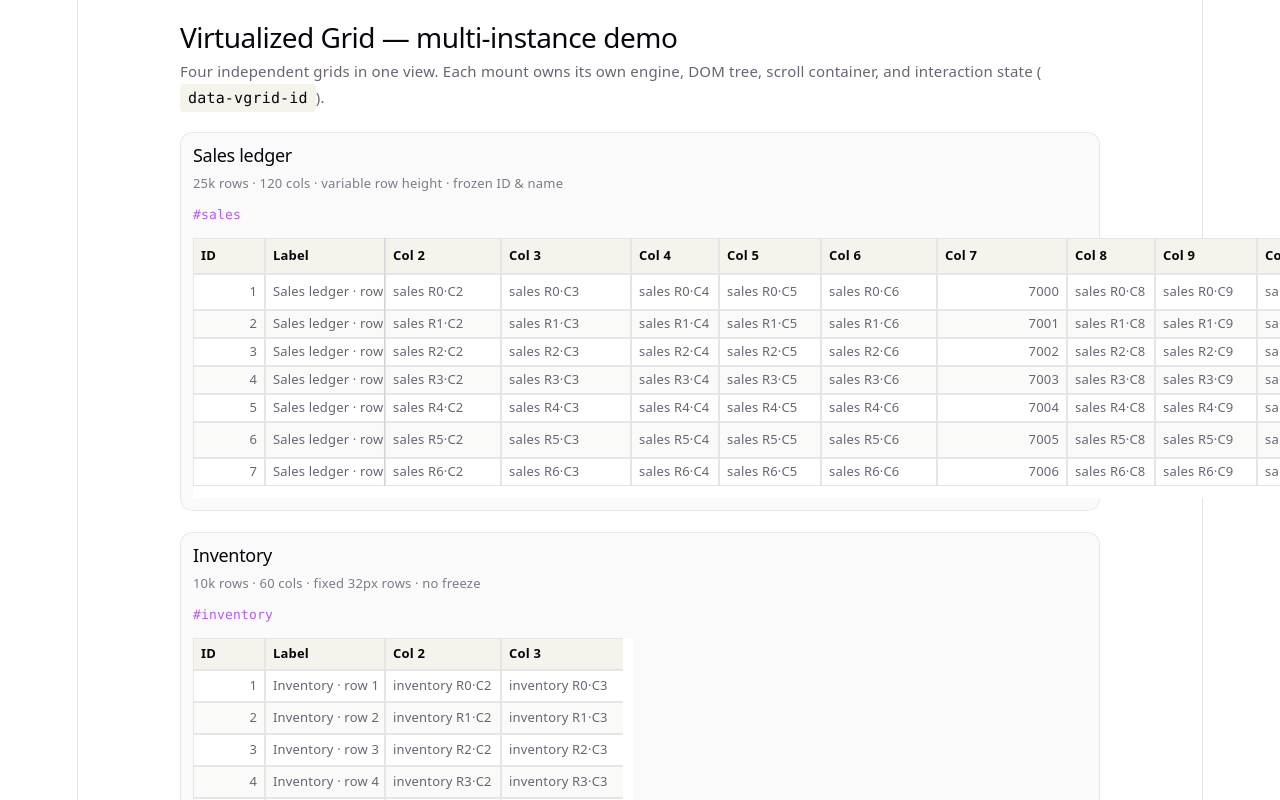
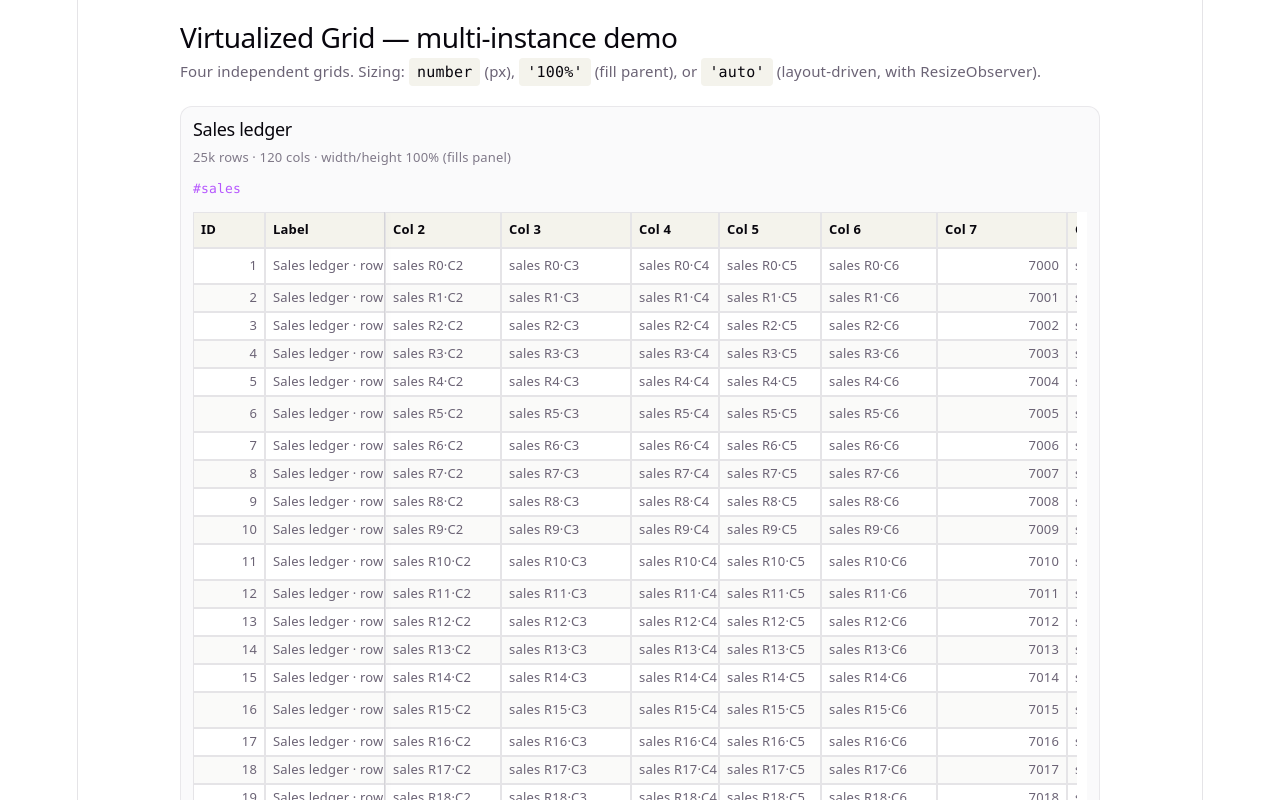
Before and after one commit to rohitranjan123/Table, a React (Vite) app in the folder virtual-grid-engine/: page / in a window 1280 px wide. Shown: the top 800 px of the page. Built offline with nearby package versions, Linux system fonts and the light colour scheme.

Commit message:
fix: allow width and height to adapt parent and 100 percent

```diff
--- a/virtual-grid-engine/src/App.css
+++ b/virtual-grid-engine/src/App.css
@@ -38,6 +38,23 @@
   border: 1px solid color-mix(in srgb, currentColor 12%, transparent);
   background: color-mix(in srgb, currentColor 3%, transparent);
   contain: layout style;
+}
+
+/** Panels that use height: 100% or auto need a bounded flex region for the grid. */
+.grid-demo__panel--fluid-height {
+  min-height: 280px;
+}
+
+.grid-demo__panel-body {
+  flex: 1;
+  min-height: 200px;
+  width: 100%;
+  display: flex;
+  flex-direction: column;
+}
+
+.grid-demo__panel-body .vgrid-host {
+  flex: 1;
 }
 
 .grid-demo__panel-header h2 {
--- a/virtual-grid-engine/src/App.tsx
+++ b/virtual-grid-engine/src/App.tsx
@@ -5,6 +5,7 @@ import {
   type FrozenColumns,
   type GridCell,
   type GridColumn,
+  type GridSize,
   type RowHeightSpec,
 } from './index'
 import './App.css'
@@ -18,34 +19,62 @@ export type DemoTableConfig = {
   headerHeight: number
   rowHeight: RowHeightSpec
   frozenColumns?: FrozenColumns
-  width: number
-  height: number
+  /** `number` = px · `'100%'` = fill panel · `'auto'` = from layout */
+  width: GridSize
+  height: GridSize
 }
 
 const DEMO_TABLES: DemoTableConfig[] = [
   {
     id: 'sales',
     title: 'Sales ledger',
-    description: '25k rows · 120 cols · variable row height · frozen ID & name',
-    rowCount: 250_000,
-    columnCount: 1020,
+    description:
+      '25k rows · 120 cols · width/height 100% (fills panel)',
+    rowCount: 25_000,
+    columnCount: 120,
     headerHeight: 36,
     rowHeight: (index) => (index % 5 === 0 ? 36 : 28),
     frozenColumns: { left: ['sales-col-0', 'sales-col-1'] },
-    width: 1600,
-    height: 260,
+    width: '100%',
+    height: 600,
   },
   {
     id: 'inventory',
     title: 'Inventory',
-    description: '10k rows · 60 cols · fixed 32px rows · no freeze',
-    rowCount: 100_000,
-    columnCount: 460,
+    description: '10k rows · 60 cols · full width · fixed 260px height',
+    rowCount: 10_000,
+    columnCount: 600,
     headerHeight: 32,
     rowHeight: 32,
-    width: 440,
+    width: '100%',
     height: 260,
   },
+  // {
+  //   id: 'orders',
+  //   title: 'Orders',
+  //   description: '8k rows · 40 cols · fixed 420×220px',
+  //   rowCount: 8_000,
+  //   columnCount: 40,
+  //   headerHeight: 32,
+  //   rowHeight: (index) => (index % 3 === 0 ? 34 : 28),
+  //   frozenColumns: {
+  //     right: ['orders-col-38', 'orders-col-39'],
+  //   },
+  //   width: 420,
+  //   height: 220,
+  // },
+  // {
+  //   id: 'analytics',
+  //   title: 'Analytics',
+  //   description: '15k rows · 90 cols · width 100% · height auto (min 200px)',
+  //   rowCount: 15_000,
+  //   columnCount: 90,
+  //   headerHeight: 36,
+  //   rowHeight: 28,
+  //   frozenColumns: { left: ['analytics-col-0'] },
+  //   width: '100%',
+  //   height: 'auto',
+  // },
 ]
 
 function buildColumns(tableId: string, count: number): GridColumn[] {
@@ -106,9 +135,12 @@ function DemoTablePanel({ config }: { config: DemoTableConfig }) {
     return parts.join(' · ')
   }, [config.id, hover, selected])
 
+  const usesFluidHeight =
+    config.height === '100%' || config.height === 'auto'
+
   return (
     <article
-      className="grid-demo__panel"
+      className={`grid-demo__panel${usesFluidHeight ? ' grid-demo__panel--fluid-height' : ''}`}
       aria-labelledby={`panel-title-${config.id}`}
     >
       <header className="grid-demo__panel-header">
@@ -116,6 +148,7 @@ function DemoTablePanel({ config }: { config: DemoTableConfig }) {
         <p>{config.description}</p>
         <p className="grid-demo__panel-status">{status}</p>
       </header>
+      <div className="grid-demo__panel-body">
         <VirtualizedGrid
           gridId={config.id}
           className={`vgrid--${config.id}`}
@@ -132,6 +165,7 @@ function DemoTablePanel({ config }: { config: DemoTableConfig }) {
           onCellHover={setHover}
           onCellSelect={setSelected}
         />
+      </div>
     </article>
   )
 }
@@ -142,9 +176,9 @@ function App() {
       <header className="grid-demo__header">
         <h1>Virtualized Grid — multi-instance demo</h1>
         <p>
-          Four independent grids in one view. Each mount owns its own engine,
-          DOM tree, scroll container, and interaction state (
-          <code>data-vgrid-id</code>).
+          Four independent grids. Sizing: <code>number</code> (px),{' '}
+          <code>&apos;100%&apos;</code> (fill parent), or{' '}
+          <code>&apos;auto&apos;</code> (layout-driven, with ResizeObserver).
         </p>
       </header>
 
--- a/virtual-grid-engine/src/grid/VirtualizedGrid.tsx
+++ b/virtual-grid-engine/src/grid/VirtualizedGrid.tsx
@@ -3,10 +3,23 @@
  * Each mount owns an isolated engine instance (DOM, listeners, timers).
  */
 
-import { useEffect, useId, useLayoutEffect, useRef } from 'react'
+import { useEffect, useId, useLayoutEffect, useRef, type CSSProperties } from 'react'
+import { toCssSize } from './grid-size'
 import './grid.css'
 import { createGrid, type GridEngine } from './engine'
-import type { VirtualizedGridProps } from './types'
+import type { GridSize, VirtualizedGridProps } from './types'
+
+function hostSizeStyle(
+  width: GridSize | undefined,
+  height: GridSize | undefined,
+): CSSProperties {
+  return {
+    width: toCssSize(width),
+    height: toCssSize(height),
+    minWidth: 0,
+    minHeight: 0,
+  }
+}
 
 export function VirtualizedGrid({
   gridId: gridIdProp,
@@ -115,7 +128,7 @@ export function VirtualizedGrid({
       ref={hostRef}
       className="vgrid-host"
       data-vgrid-host={gridId}
-      style={{ width: width ?? '100%', height: height ?? '100%' }}
+      style={hostSizeStyle(width, height)}
     />
   )
 }
--- a/virtual-grid-engine/src/grid/engine/GridEngine.ts
+++ b/virtual-grid-engine/src/grid/engine/GridEngine.ts
@@ -5,6 +5,7 @@ import {
   type ResolvedFreeze,
   type RowMetrics,
 } from '../plugins'
+import { usesFluidSizing } from '../grid-size'
 import type { CellCoordinate } from '../types'
 import { CellPool } from './CellPool'
 import { createGridDomShell } from './dom-shell'
@@ -32,6 +33,7 @@ class GridEngineImpl implements GridEngine {
   private options: GridEngineOptions
   private destroyed = false
 
+  private readonly container: HTMLElement
   private readonly shell: ReturnType<typeof createGridDomShell>
   private readonly renderer: GridRenderer
   private readonly paintController: PaintController
@@ -54,6 +56,7 @@ class GridEngineImpl implements GridEngine {
 
   constructor(container: HTMLElement, options: GridEngineOptions) {
     this.options = options
+    this.container = container
     this.shell = createGridDomShell(
       container,
       options.gridId,
@@ -106,14 +109,7 @@ class GridEngineImpl implements GridEngine {
     this.syncLayout()
     this.bindInput()
 
-    if (options.width === undefined || options.height === undefined) {
-      this.resizeObserver = new ResizeObserver(() => {
-        if (this.destroyed) return
-        this.syncLayout()
-        this.paintController.schedulePaint(true)
-      })
-      this.resizeObserver.observe(this.shell.root)
-    }
+    this.syncResizeObserver()
 
     this.paintController.schedulePaint(true)
   }
@@ -154,6 +150,9 @@ class GridEngineImpl implements GridEngine {
     if (needsPoolReset) {
       this.renderer.clearPools()
       this.paintController.resetBounds()
+    }
+    if (partial.width !== undefined || partial.height !== undefined) {
+      this.syncResizeObserver()
     }
     this.applyChrome()
     if (layoutAnimation) this.triggerLayoutAnimation(layoutAnimation)
@@ -239,6 +238,25 @@ class GridEngineImpl implements GridEngine {
     })
   }
 
+  private syncResizeObserver(): void {
+    const needsObserver = usesFluidSizing(
+      this.options.width,
+      this.options.height,
+    )
+
+    if (needsObserver && !this.resizeObserver) {
+      this.resizeObserver = new ResizeObserver(() => {
+        if (this.destroyed) return
+        this.syncLayout()
+        this.paintController.schedulePaint(true)
+      })
+      this.resizeObserver.observe(this.container)
+    } else if (!needsObserver && this.resizeObserver) {
+      this.resizeObserver.disconnect()
+      this.resizeObserver = null
+    }
+  }
+
   private markScrollActive(): void {
     this.scrollActive = true
     if (this.scrollIdleTimer !== null) {
--- a/virtual-grid-engine/src/grid/engine/layout-sync.ts
+++ b/virtual-grid-engine/src/grid/engine/layout-sync.ts
@@ -1,5 +1,7 @@
 /** @internal Spacer, layer geometry, scrollbar gutter, and ARIA layout sync. */
 
+import { toCssSize } from '../grid-size'
+import type { GridSize } from '../types'
 import type { ResolvedFreeze, RowMetrics } from '../plugins'
 import type { GridDomShell } from './dom-shell'
 import type { GridEngineOptions } from './types'
@@ -28,11 +30,11 @@ function setLayerStyle(
 
 export function applyContainerSize(
   root: HTMLDivElement,
-  width: number | undefined,
-  height: number | undefined,
+  width: GridSize | undefined,
+  height: GridSize | undefined,
 ): void {
-  root.style.width = width !== undefined ? `${width}px` : '100%'
-  root.style.height = height !== undefined ? `${height}px` : '100%'
+  root.style.width = toCssSize(width)
+  root.style.height = toCssSize(height)
 }
 
 export function applyTransitionStyle(
@@ -73,9 +75,21 @@ export function measureViewport(
   if (clientWidth > 0 && clientHeight > 0) {
     return { width: clientWidth, height: clientHeight }
   }
+  const rootWidth = shell.root.clientWidth
+  const rootHeight = shell.root.clientHeight
   return {
-    width: options.width ?? shell.root.clientWidth,
-    height: options.height ?? shell.root.clientHeight,
+    width:
+      rootWidth > 0
+        ? rootWidth
+        : typeof options.width === 'number'
+          ? options.width
+          : 0,
+    height:
+      rootHeight > 0
+        ? rootHeight
+        : typeof options.height === 'number'
+          ? options.height
+          : 0,
   }
 }
 
--- a/virtual-grid-engine/src/grid/engine/types.ts
+++ b/virtual-grid-engine/src/grid/engine/types.ts
@@ -3,6 +3,7 @@ import type {
   FrozenColumns,
   GridCell,
   GridColumn,
+  GridSize,
   RowHeightSpec,
 } from '../types'
 
@@ -18,8 +19,8 @@ export interface GridEngineOptions {
   virtualization?: boolean
   animateTransitions?: boolean
   transitionDurationMs?: number
-  width?: number
-  height?: number
+  width?: GridSize
+  height?: GridSize
   className?: string
   onCellHover?: (cell: CellCoordinate | null) => void
   onCellSelect?: (cell: CellCoordinate) => void
--- /dev/null
+++ b/virtual-grid-engine/src/grid/grid-size.ts
@@ -0,0 +1,21 @@
+/** CSS or pixel sizing for the grid host and root. */
+export type GridSize = number | '100%' | 'auto'
+
+export function toCssSize(
+  value: GridSize | undefined,
+  fallback: GridSize = '100%',
+): string {
+  if (value === undefined) {
+    return typeof fallback === 'number' ? `${fallback}px` : fallback
+  }
+  if (typeof value === 'number') return `${value}px`
+  return value
+}
+
+/** True when at least one axis is not a fixed pixel value — needs ResizeObserver. */
+export function usesFluidSizing(
+  width: GridSize | undefined,
+  height: GridSize | undefined,
+): boolean {
+  return typeof width !== 'number' || typeof height !== 'number'
+}
--- a/virtual-grid-engine/src/grid/grid.css
+++ b/virtual-grid-engine/src/grid/grid.css
@@ -3,6 +3,12 @@
   position: relative;
   contain: layout style;
   isolation: isolate;
+  box-sizing: border-box;
+}
+
+.vgrid-host:not([style*='height: auto']) {
+  /* Fixed / 100% height: engine root fills host */
+  min-height: 0;
 }
 
 .vgrid {
--- a/virtual-grid-engine/src/grid/index.ts
+++ b/virtual-grid-engine/src/grid/index.ts
@@ -8,7 +8,9 @@ export type {
   FrozenColumns,
   GridCell,
   GridColumn,
+  GridSize,
   RowHeightSpec,
   VirtualizedGridProps,
   VisibleBounds,
 } from './types'
+export { toCssSize, usesFluidSizing } from './grid-size'
--- a/virtual-grid-engine/src/index.ts
+++ b/virtual-grid-engine/src/index.ts
@@ -13,6 +13,7 @@ export {
   type FrozenColumns,
   type GridCell,
   type GridColumn,
+  type GridSize,
   type RowHeightSpec,
   type VirtualizedGridProps,
   type VisibleBounds,
```
Also changed, not shown: virtual-grid-engine/src/grid/types.ts (+13 -2 lines), 2 other files (tests, documents, lock files or other folders). Lines whose indentation alone changed are shown as unchanged.
